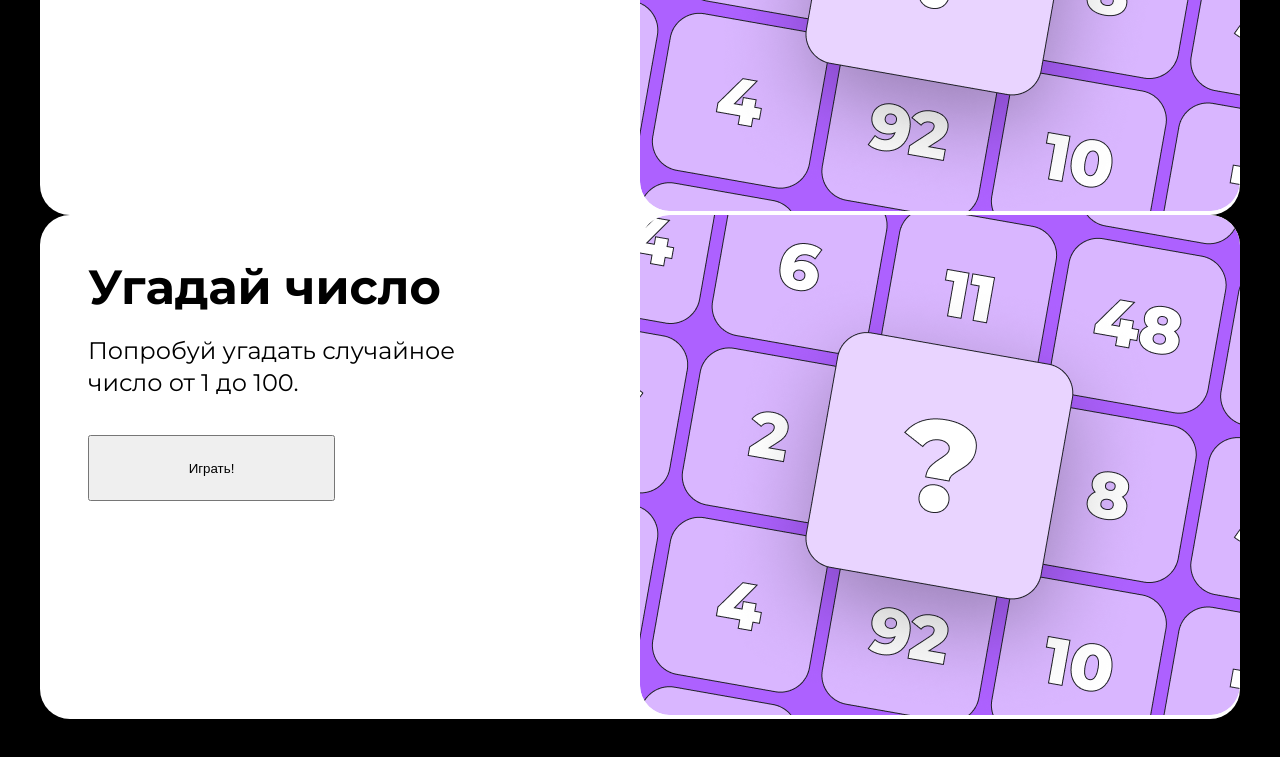
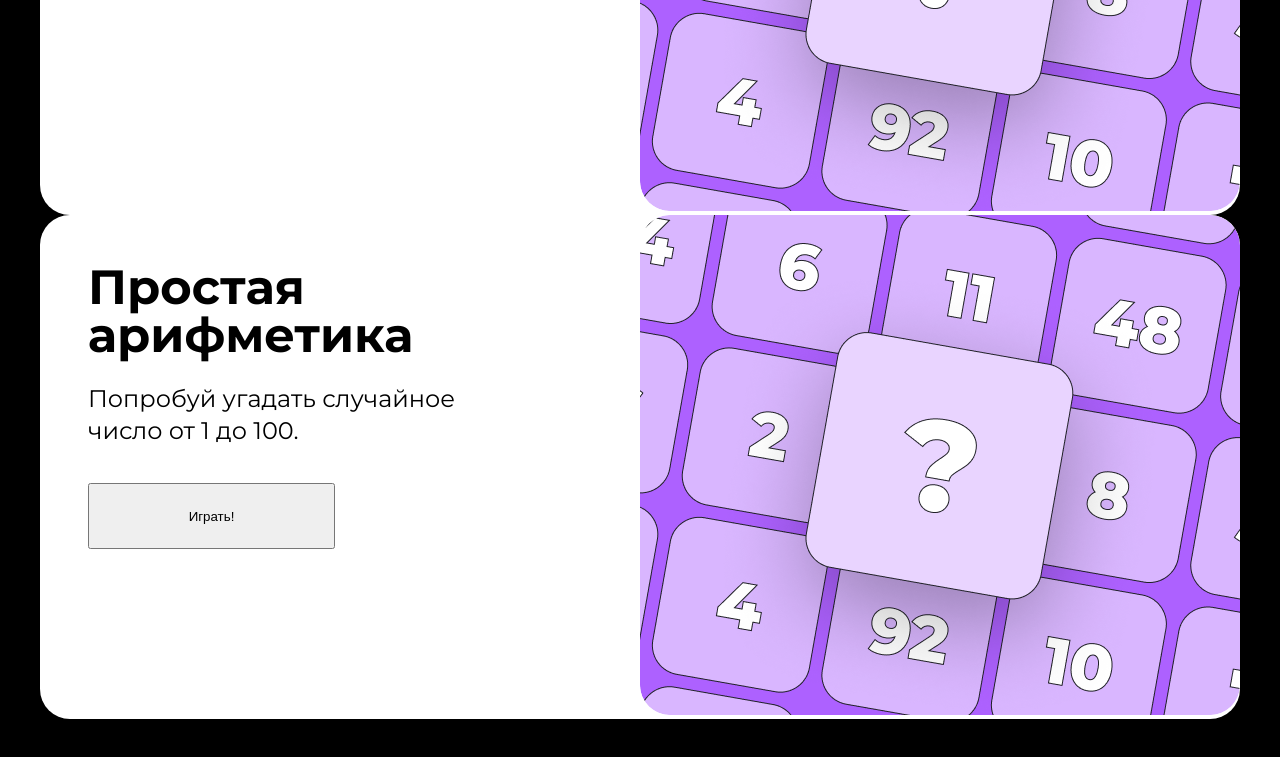
Before and after one commit to Lisik55/2-nd-course-hw, a plain HTML site: page index.html in a window 1280 px wide. Shown: the part 2755-3512 px from the top of the page. Drawn offline with Linux system fonts and the light colour scheme.

Commit message:
change title-game

```diff
--- a/index.html
+++ b/index.html
@@ -88,7 +88,7 @@
             <article class="list-games__wrapper-list">
                 <a href="#"><img class="list-games__img-game" src="./img/ugadai-chislo-big.png" alt="Угадай число"></a>
                 <div class="list-games__block-game">
-                    <h2 class="list-games__title-game">Угадай число</h2>
+                    <h2 class="list-games__title-game">Простая<br>арифметика</h2>
                     <p class="list-games__desc-game">Попробуй угадать случайное<br>число от 1 до 100.</p>
                     <button class="list-games__btn-game">Играть!</button>
                 </div>
```
